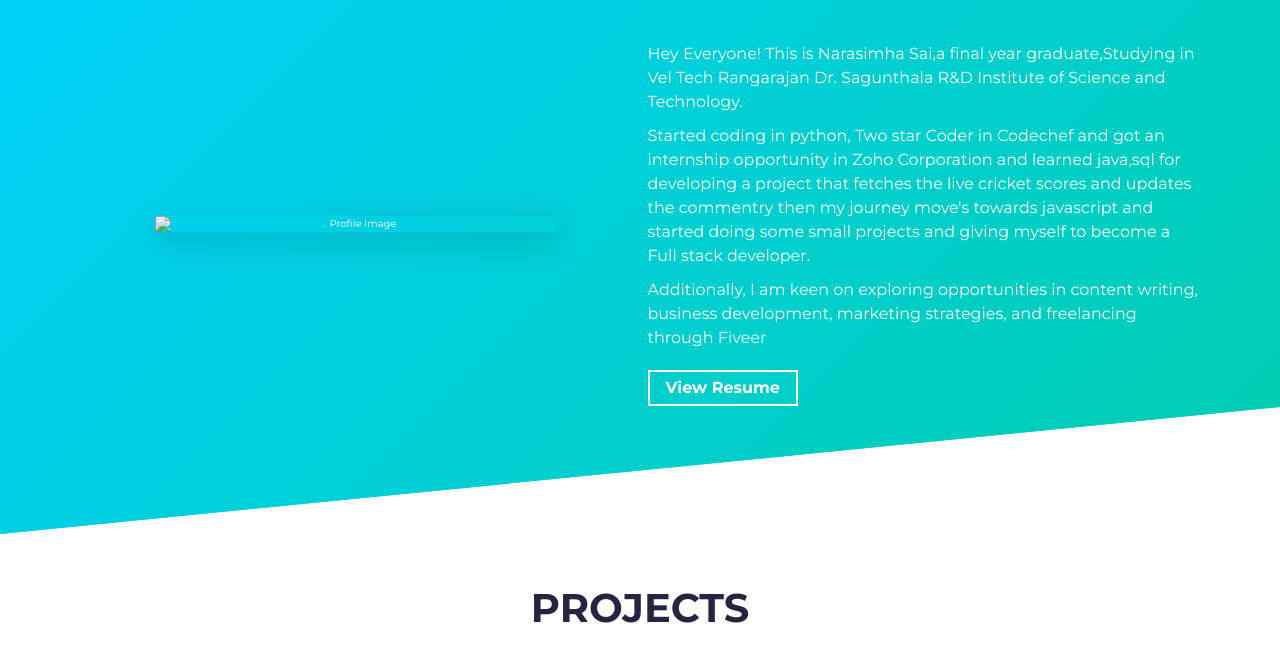
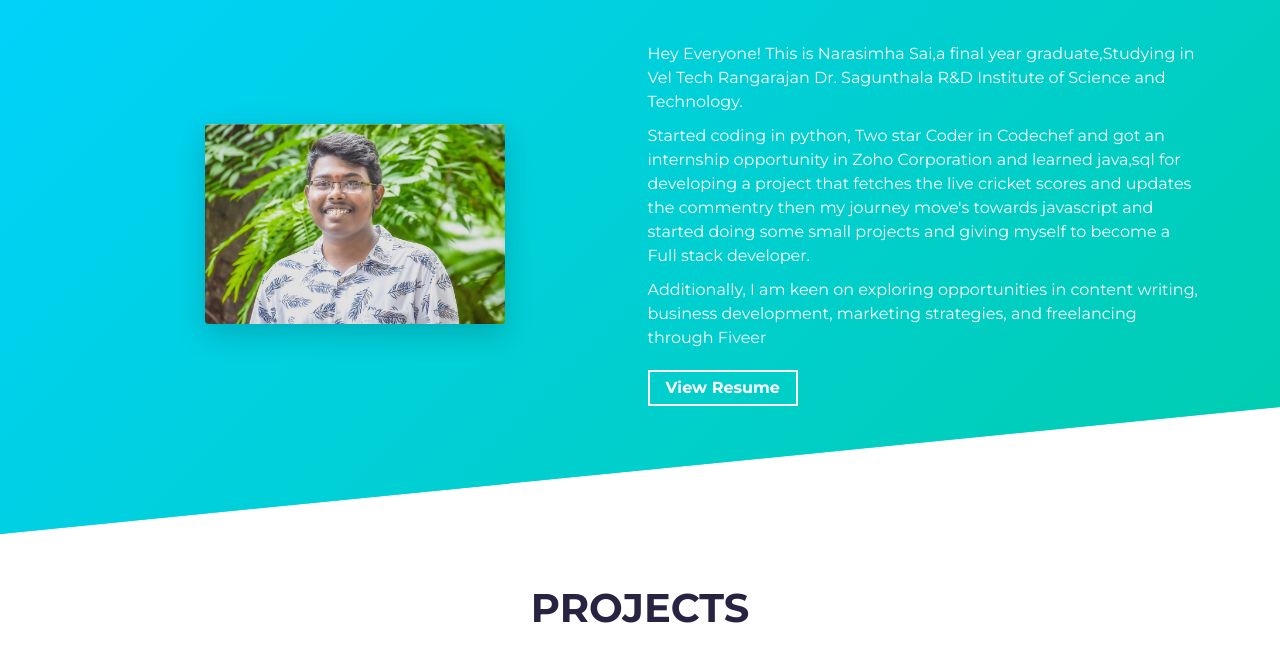
Before and after one commit to Narasimha13009/portfolio, a website built with Parcel: page src/index.html in a window 1280 px wide. Shown: the part 901-1556 px from the top of the page. Built offline with nearby package versions, Linux system fonts and the light colour scheme; files whose address does not match are found by name.

Commit message:
Update index.html

```diff
--- a/src/index.html
+++ b/src/index.html
@@ -70,8 +70,8 @@
                 alt="Profile Image"
                 class="img-fluid rounded shadow-lg"
                 height="auto"
-                width="400px"
-                src="assets/profile.jpeg"
+                width="300px"
+                src="assets/profile.jpg"
                 alt="Profile Image"
               />
             </div>
```
